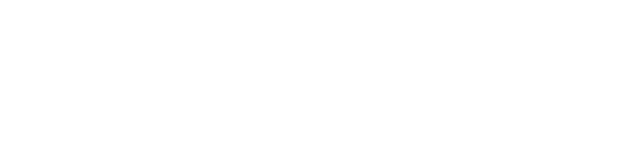
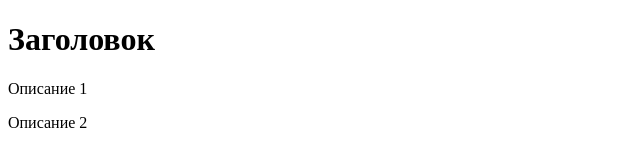
Before and after one commit to a-rusin/a-rusin-git-learn-repo-1, a plain HTML site: page index.html in a window 1280 px wide. Shown: the whole page, without its empty margins (0-640 px from the left). Drawn offline with Linux system fonts and the light colour scheme.

Commit message:
feat: изменяет базовый layout

```diff
--- a/index.html
+++ b/index.html
@@ -5,5 +5,13 @@
     <meta name="viewport" content="width=device-width, initial-scale=1.0" />
     <title>Document</title>
   </head>
-  <body></body>
+  <body>
+    <header></header>
+    <main>
+      <h1>Заголовок</h1>
+      <p>Описание 1</p>
+      <p>Описание 2</p>
+    </main>
+    <footer></footer>
+  </body>
 </html>
```
